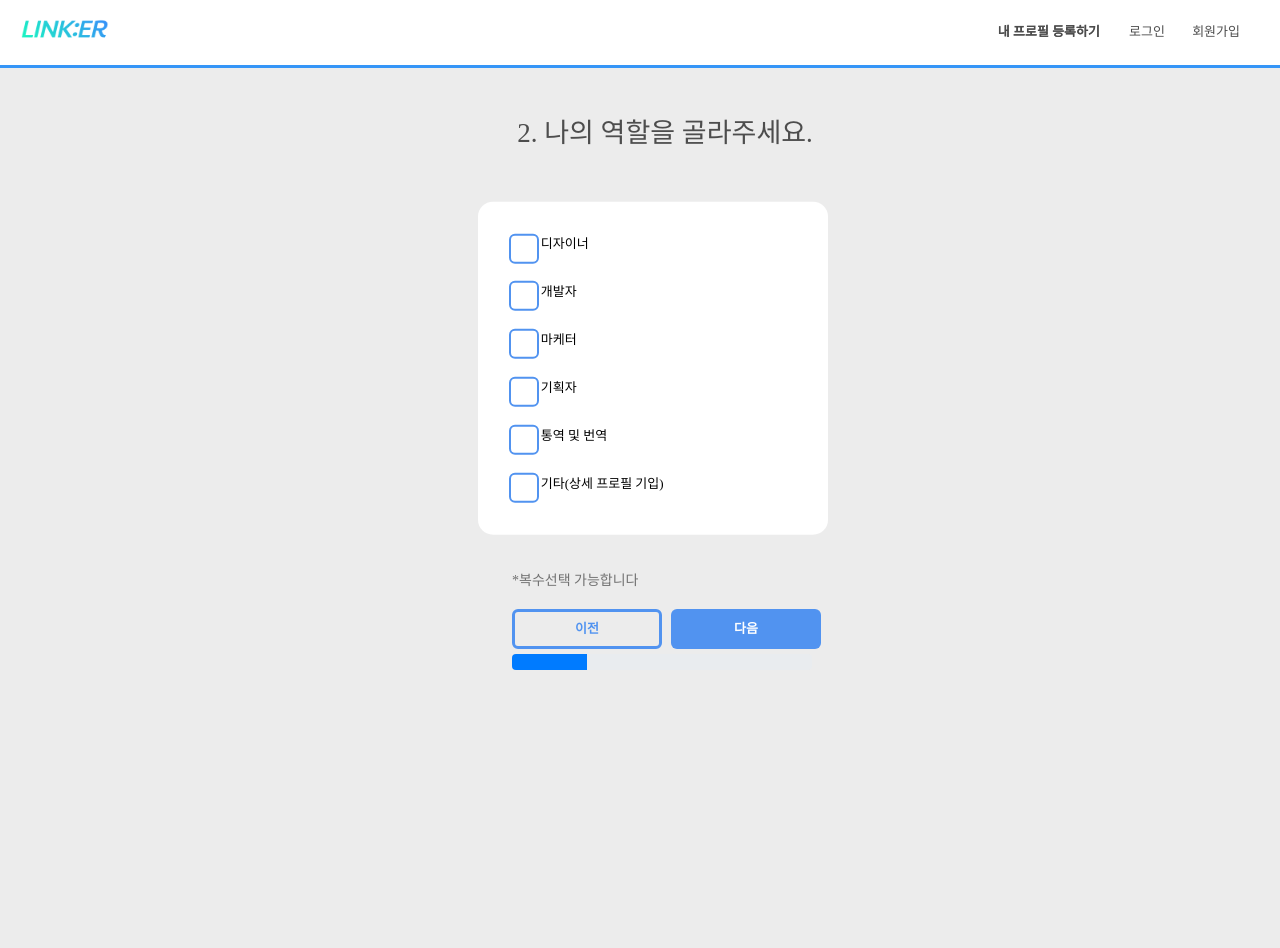
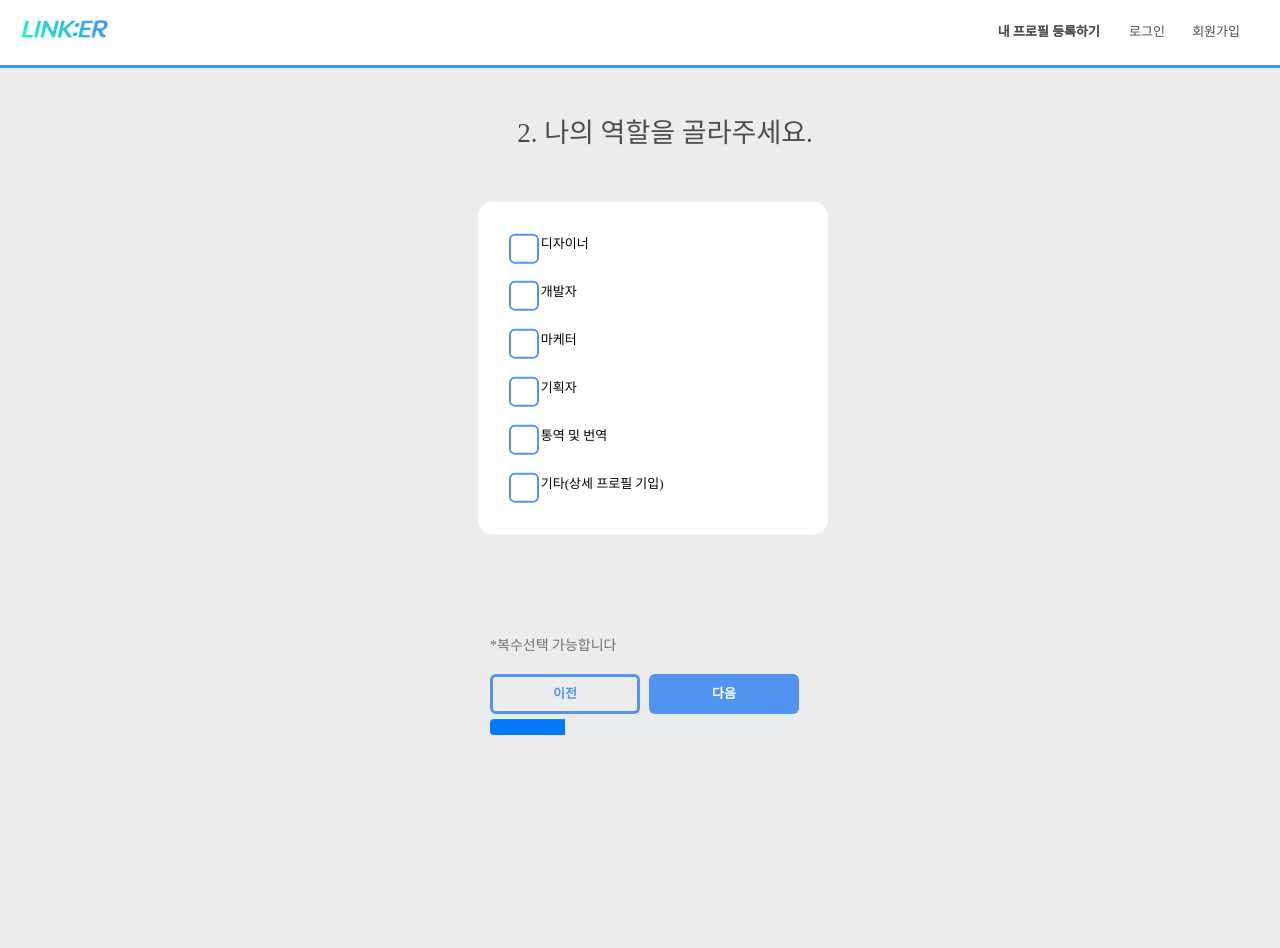
Before and after one commit to whdtjdgld/link, a Django app: page /q2 in a window 1280 px wide. Run offline with Django 3.2, Linux system fonts and the light colour scheme; some libraries are stand-ins or nearby versions; some web fonts are replaced.

Commit message:
별거아님

```diff
--- a/member/static/style.css
+++ b/member/static/style.css
@@ -242,9 +242,10 @@ button{
 
 .btntool {
   width: 300px;
+  transform: translate(-50%,-50%);
   position: absolute;
-  top:500px;
-  left: 40%;
+  top:70%;
+  left: 50%;
   /* right: auto; */
   /* margin-right:-225px; */
 }
```
